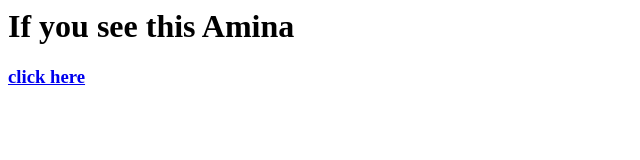
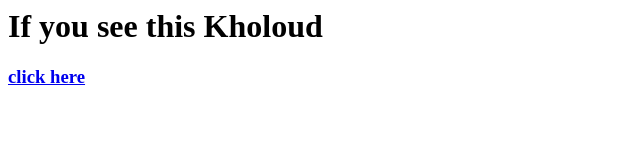
Before and after one commit to Hagarmohsen7/My-first-bage, a plain HTML site: page index.html in a window 1280 px wide. Shown: the whole page, without its empty margins (0-640 px from the left). Drawn offline with Linux system fonts and the light colour scheme.

Commit message:
Update index.html

```diff
--- a/index.html
+++ b/index.html
@@ -3,7 +3,7 @@
         This is for you
     </title>
     <body>
-        <h1> If you see this Amina </h1>
+        <h1> If you see this Kholoud </h1>
  <a  href="Untitled-1.html"> <h3>click here</h3>  </a>
     </body>
 </html>
```
